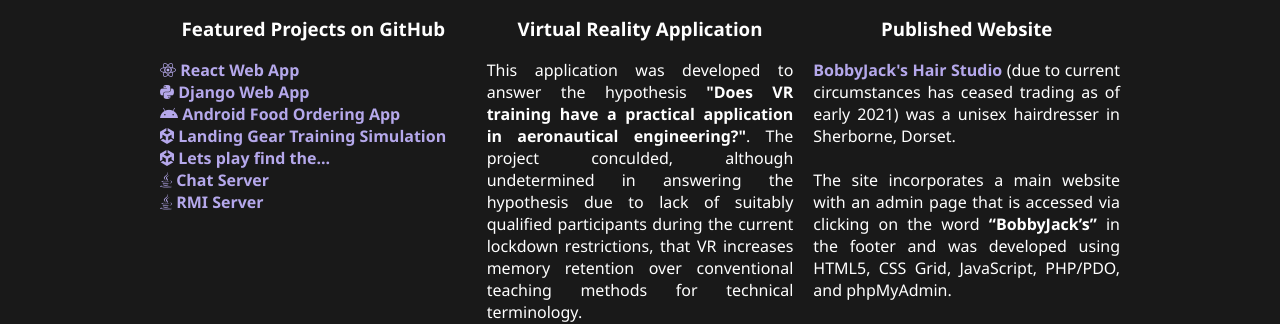
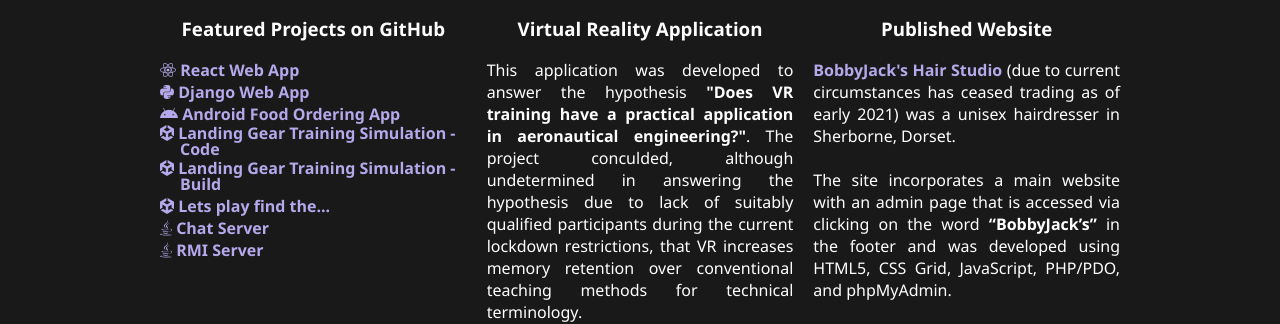
Before and after one commit to rah99/RAH99, a website: page dist/index.html in a window 1280 px wide. Shown: the part 915-1239 px from the top of the page. Drawn offline with Linux system fonts and the light colour scheme.

Commit message:
Updates to hmtl - added build version of Sim

```diff
--- a/dist/index.html
+++ b/dist/index.html
@@ -65,7 +65,13 @@
                     <li>
                         <a href="https://github.com/rah99/Main-Project---Landing-Gear-Sim" target="_blank"
                             title="Unity App - Landing Gear Traing Sim" class="fab fa-unity"><strong> Landing Gear
-                                Training Simulation</strong></a>
+                                Training Simulation - <span class="tab">Code</span></strong></a>
+                    </li>
+                    <li>
+                        <a href="https://drive.google.com/file/d/199IDG86HWpGs9yGXCnQbyIbcViRoTF3A/view?usp=sharing"
+                            target="_blank" title="Unity App - Landing Gear Traing Sim" class="fab fa-unity"><strong>
+                                Landing Gear
+                                Training Simulation - <span class="tab">Build</span></strong></a>
                     </li>
                     <li>
                         <a href="https://rah99.github.io/rah99-webGLgameLPFT/" target="_blank"
--- a/dist/style.css
+++ b/dist/style.css
@@ -111,6 +111,11 @@
     color: white;
 }
 
+.tab {
+    display:inline-block;
+    margin-left: 20px;
+}
+
 footer {
     padding: 1.2rem;
 }
```
